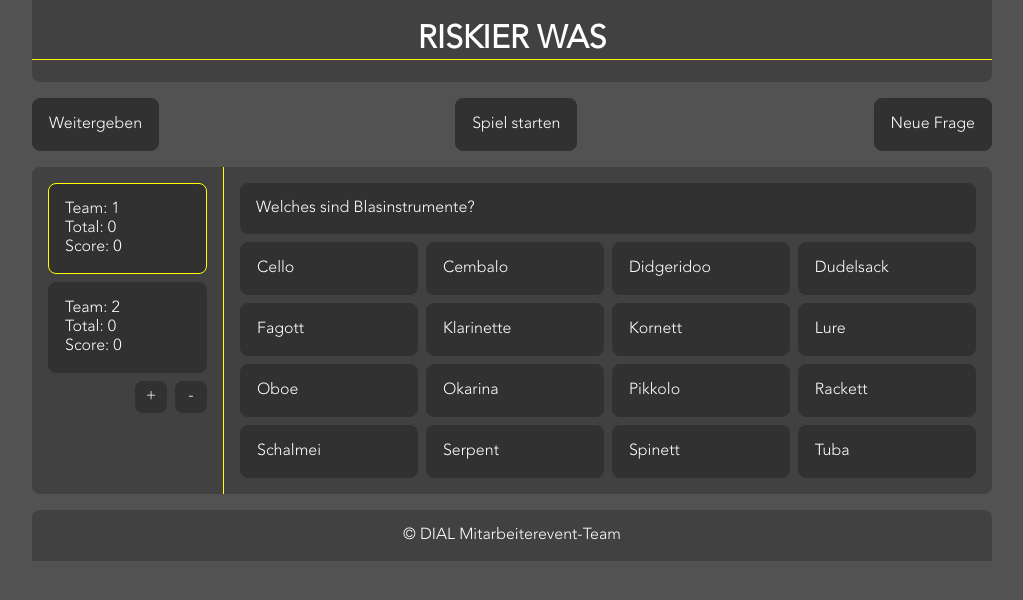
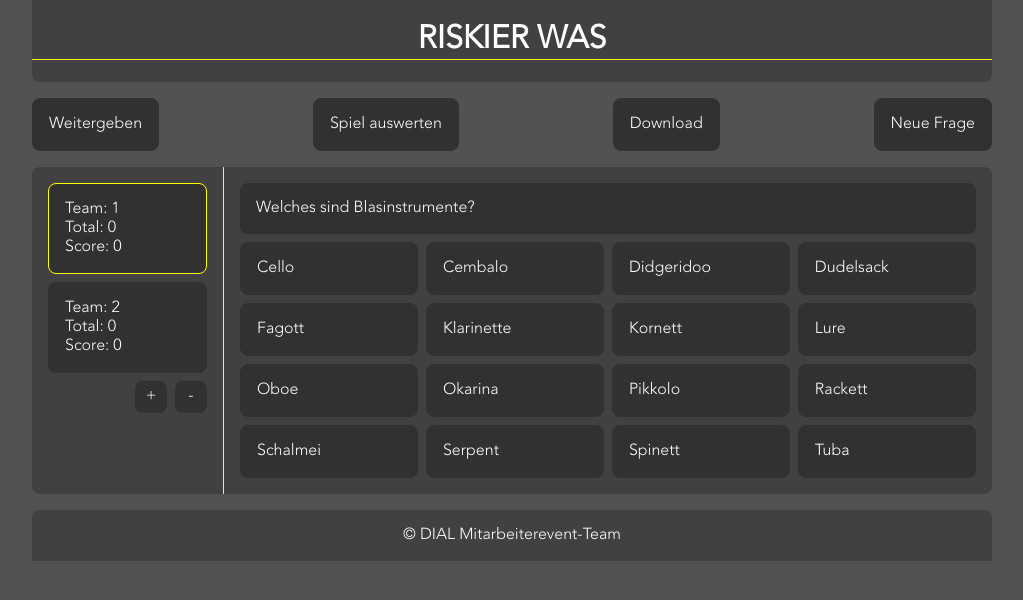
Before and after one commit to paulpreuss/RiskierWas, an Angular app: page / in a window 1280 px wide. Shown: the top 600 px of the page, without its empty margins (128-1151 px from the left). Built offline with nearby package versions, Linux system fonts and the light colour scheme.

Commit message:
finish game works and answer knows now its root question

```diff
--- a/src/app/_template/template-answer/template-answer.component.ts
+++ b/src/app/_template/template-answer/template-answer.component.ts
@@ -1,6 +1,7 @@
 import { Component, OnInit, Input, Output, EventEmitter } from '@angular/core';
 import { Answer } from 'src/app/_interface/answer';
 import { Answerping } from 'src/app/_interface/answerping';
+import { Question } from 'src/app/_interface/question';
 
 @Component({
   selector: 'app-template-answer',
@@ -10,6 +11,7 @@ import { Answerping } from 'src/app/_interface/answerping';
 export class TemplateAnswerComponent implements OnInit {
 
   @Input() answer: Answer;
+  @Input() parentQuestion: Question;
   @Output() answerPing: EventEmitter<any> = new EventEmitter<any>();
   color: string;
   comment: string;
--- a/src/app/_template/template-question/template-question.component.html
+++ b/src/app/_template/template-question/template-question.component.html
@@ -1,6 +1,6 @@
 <div class="container">
     <div class="question">{{ question.label }}</div>
     <div class="answers">
-        <app-template-answer (answerPing)="checkAnswer($event)" [answer]="answer" *ngFor="let answer of question.answers"></app-template-answer>
+        <app-template-answer (answerPing)="checkAnswer($event)" [answer]="answer" [parentQuestion]="question" *ngFor="let answer of question.answers"></app-template-answer>
     </div>
 </div>
--- a/src/app/_template/template-question/template-question.component.ts
+++ b/src/app/_template/template-question/template-question.component.ts
@@ -1,4 +1,4 @@
-import { Component, OnInit, Input, Output, EventEmitter } from '@angular/core';
+import { Component, OnInit, Input, Output, EventEmitter, ViewChild } from '@angular/core';
 import { Answerping } from 'src/app/_interface/answerping';
 import { Question } from '../../_interface/question';
 
@@ -18,6 +18,13 @@ export class TemplateQuestionComponent implements OnInit {
   }
 
   public checkAnswer(event?: Answerping): void {
+    if (event.answer.correct) {
+      this.question.answersCorrect--;
+    }
+
+    if (this.question.answersCorrect == 0) {
+
+    }
     this.questionPing.emit(event);
   }
 }
--- a/src/app/page-game/page-game.component.html
+++ b/src/app/page-game/page-game.component.html
@@ -1,7 +1,8 @@
 <div class="frame">
     <div class="controls">
         <div (click)="overrideScore(); goToNextGroup()">Weitergeben</div>
-        <div>Spiel starten</div>
+        <div (click)="finishGame()">Spiel auswerten</div>
+        <a class="btn btn-clear" title="Download JSON" [href]="uri" download="download.json">Download</a>
         <div (click)="goToNextQuestion()">Neue Frage</div>
     </div>
     <div class="container">
--- a/src/app/page-game/page-game.component.sass
+++ b/src/app/page-game/page-game.component.sass
@@ -9,13 +9,15 @@
         justify-content: space-between
         width: 100%
 
-        div
+        div, a
             padding: 1rem
             background-color: #313131
             border: 1px solid #313131
             border-radius: 0.5rem
             cursor: pointer
             margin-bottom: 1rem
+            color: white
+            text-decoration: none
             transition: all 200ms
 
             &:hover
--- a/src/app/page-game/page-game.component.ts
+++ b/src/app/page-game/page-game.component.ts
@@ -1,4 +1,5 @@
 import { Component, OnInit } from '@angular/core';
+import { DomSanitizer, SafeUrl } from '@angular/platform-browser';
 import { Answerping } from '../_interface/answerping';
 import { Group } from '../_interface/group';
 import { Question } from '../_interface/question';
@@ -13,8 +14,9 @@ export class PageGameComponent implements OnInit {
   groups: Group[];
   questions: Question[];
   activeQuestion: Question;
+  uri: SafeUrl;
 
-  constructor() {
+  constructor(private sanitizer: DomSanitizer) {
     this.groups = [
       { id: 1, score: 0, roundScore: 0, active: true },
       { id: 2, score: 0, roundScore: 0, active: false }
@@ -89,6 +91,15 @@ export class PageGameComponent implements OnInit {
       }
     }
   }
+
+  public finishGame(): void {
+    for (let i = 0; i < this.groups.length; i++) {
+
+    }
+    var theJSON = JSON.stringify(this.groups);
+    var uri = this.sanitizer.bypassSecurityTrustUrl("data:text/json;charset=UTF-8," + encodeURIComponent(theJSON));
+    this.uri = uri;
+}
 
   private loadQuestions(): Question[] {
     return [
```
